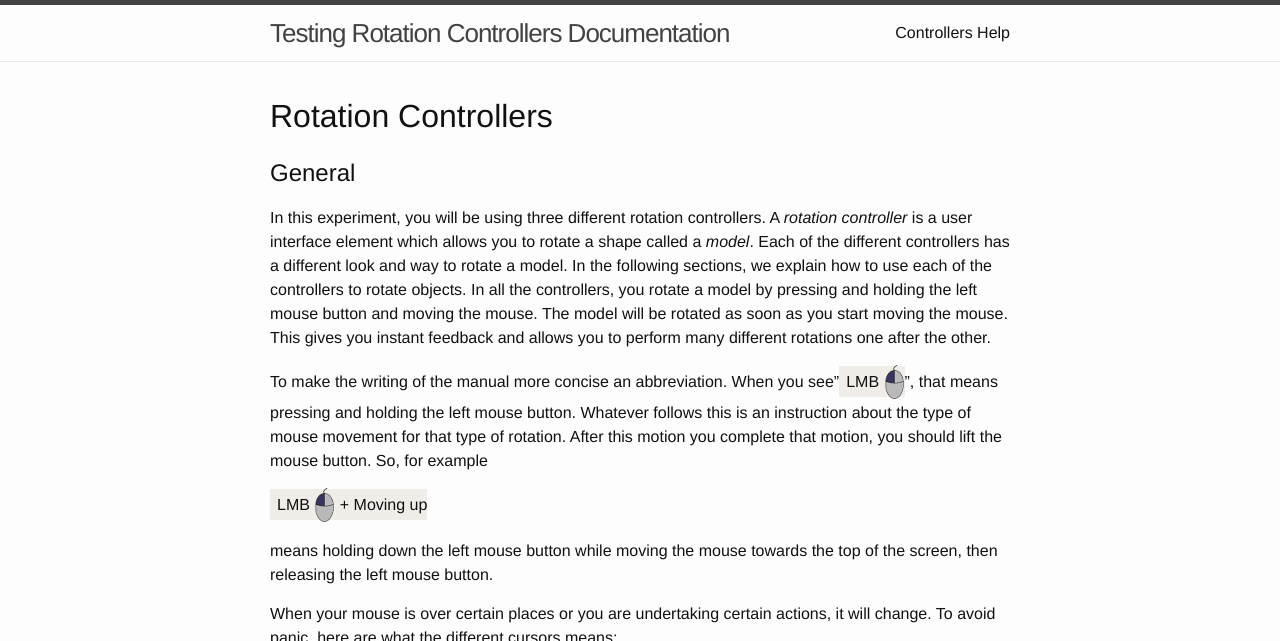
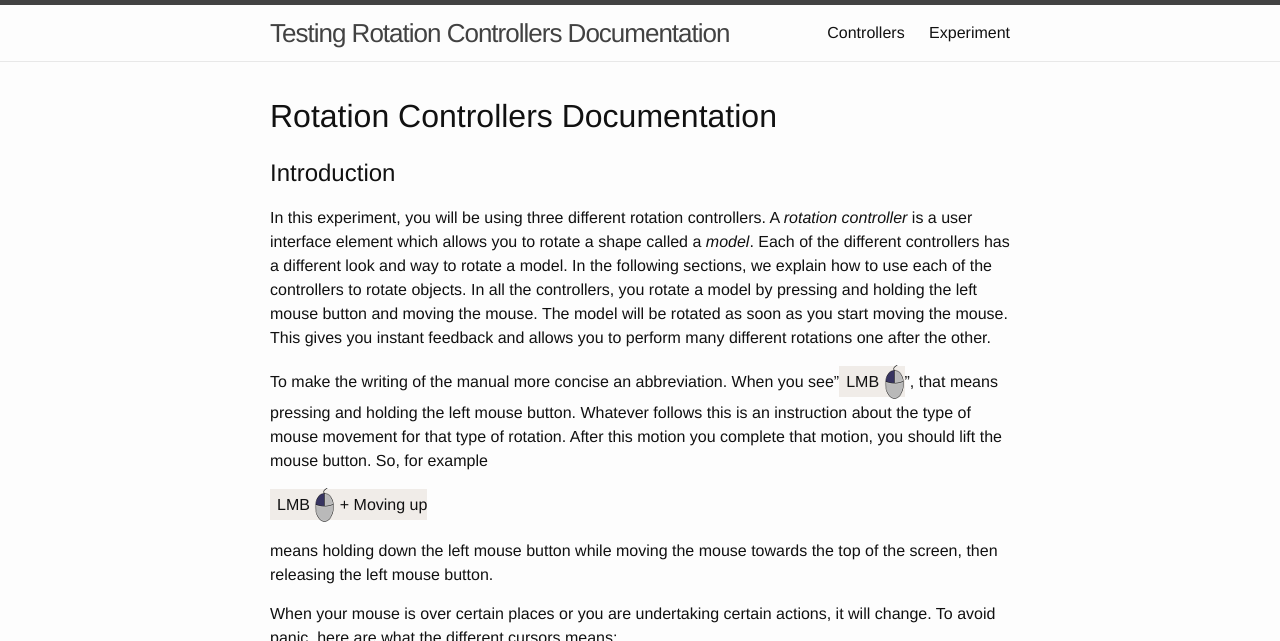
Before and after one commit to 3DUI/testing-interface, a Jekyll site: the page built from documentation/controllers.md, in a window 1280 px wide and 900 px high, cut to the strip 0-641 px from the top of the window. Built offline with Jekyll 4.4.1, drawn with Linux system fonts in a browser that asks for light colours.

Commit message:
Added skeleton for the rest of the docs

```diff
--- a/_config.yml
+++ b/_config.yml
@@ -1,6 +1,5 @@
 # Site settings
 title: Testing Rotation Controllers Documentation
-baseurl: "" # the subpath of your site, e.g. /blog/
 url: "http://3dui.github.io/testing-rotation-controllers/" # the base hostname & protocol for your site
 # Build settings
 markdown: kramdown
--- a/_includes/header.html
+++ b/_includes/header.html
@@ -2,7 +2,7 @@
 
   <div class="wrapper">
 
-    <a class="site-title" href="{{ site.baseurl }}/">{{ site.title }}</a>
+    <a class="site-title" href="{{ site.baseurl }}/documentation">{{ site.title }}</a>
 
     <nav class="site-nav">
       <a href="#" class="menu-icon">
--- a/documentation/controllers.md
+++ b/documentation/controllers.md
@@ -1,11 +1,11 @@
 ---
 layout: default
-title: Controllers Help
+title: Controllers
 ---
 
-# Rotation Controllers
+# Rotation Controllers Documentation
 
-## General
+## Introduction
 
 In this experiment, you will be using three different rotation controllers. A _rotation controller_ is a user interface element which allows you to rotate a shape called a _model_. Each of the different controllers has a different look and way to rotate a model. In the following sections, we explain how to use each of the controllers to rotate objects. In all the controllers, you rotate a model by pressing and holding the left mouse button and moving the mouse. The model will be rotated as soon as you start moving the mouse. This gives you instant feedback and allows you to perform many different rotations one after the other.
 
```
Also changed, not shown: documentation/experiment.md (added, +12 -0 lines), documentation/index.md (added, +9 -0 lines).
